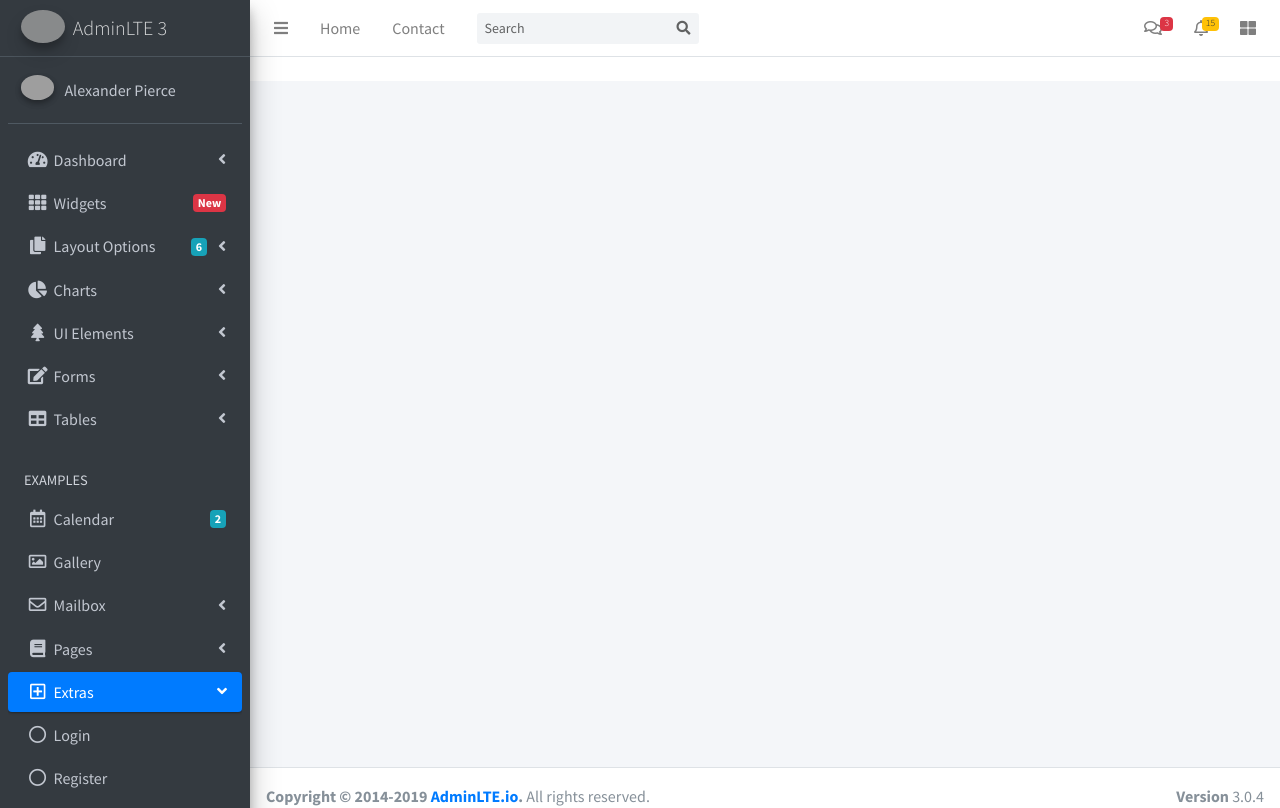
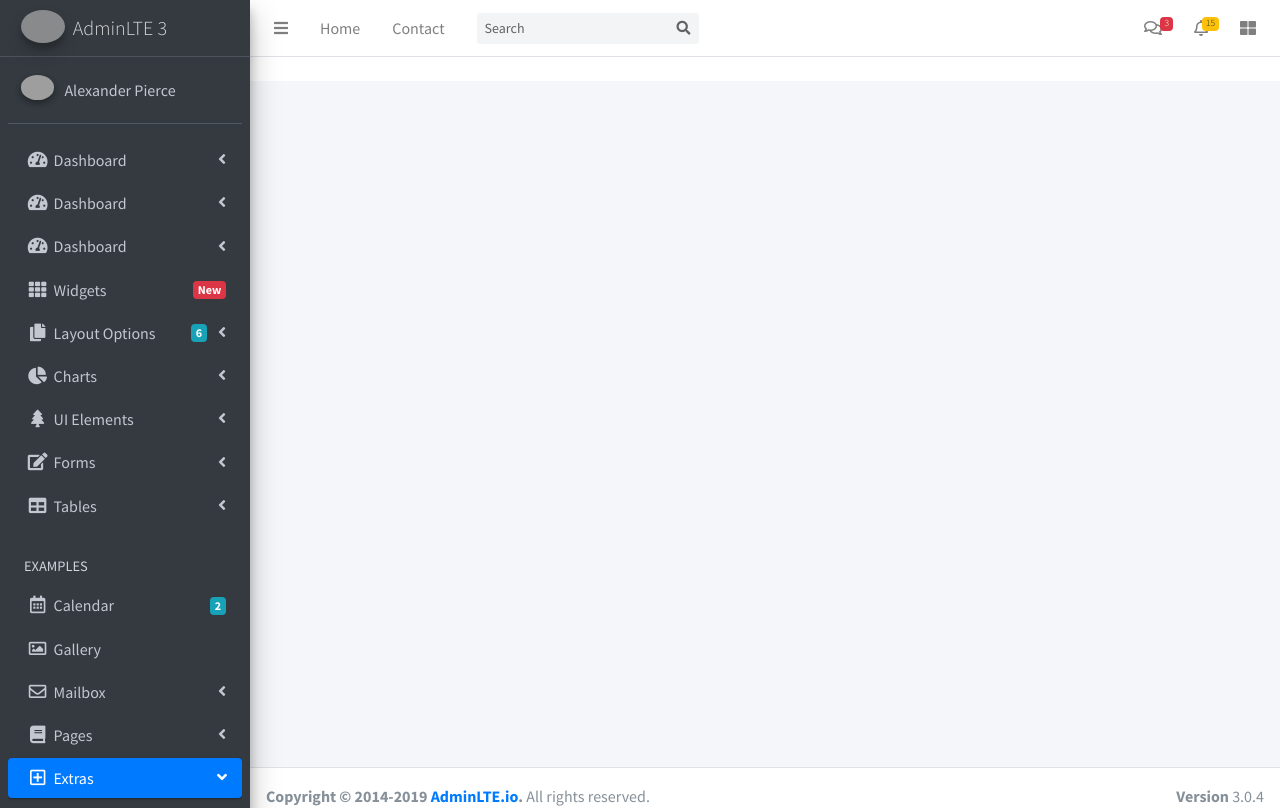
Before and after one commit to gayara/ExamDashboard, a React (Create React App) app: page /admin in a window 1280 px wide. Shown: the top 808 px of the page. Built offline with nearby package versions, Linux system fonts and the light colour scheme; grey boxes are pictures that could not be loaded.

Commit message:
update treeview
update treeview

```diff
--- a/src/layout/components/AdminSidebar.jsx
+++ b/src/layout/components/AdminSidebar.jsx
@@ -1,4 +1,6 @@
 import React from "react";
+import AdminSidebarTreeview from "./AdminSidebarTreeview";
+
 
 function AdminSidebar() {
   return (
@@ -37,13 +39,9 @@ function AdminSidebar() {
             data-accordion="false"
           >
             <li className="nav-item has-treeview">
-              <a href="/" className="nav-link">
-                <i className="nav-icon fas fa-tachometer-alt"></i>
-                <p>
-                  Dashboard
-                  <i className="right fas fa-angle-left"></i>
-                </p>
-              </a>
+              <AdminSidebarTreeview/>
+              <AdminSidebarTreeview/>
+              <AdminSidebarTreeview/>
               <ul className="nav nav-treeview">
                 <li className="nav-item">
                   <a href="../../index.html" className="nav-link">
--- /dev/null
+++ b/src/layout/components/AdminSidebarTreeview.jsx
@@ -0,0 +1,34 @@
+import React, { useState } from 'react'
+
+function AdminSidebarTreeview() {
+
+  const [isOpen,setIOpen] = useState(false);
+  return (
+    <li class={`nav-item has-treeview ${isOpen === true?'menu-open':'' } `}>
+            <a href="#" onClick={event => setIOpen(!isOpen)} class="nav-link">
+              <i class="nav-icon fas fa-tachometer-alt"></i>
+              <p>
+                Dashboard
+                <i class="right fas fa-angle-left"></i>
+              </p>
+            </a>
+            <ul class="nav nav-treeview ">
+              <li class="nav-item">
+                <a href="../../index.html" class="nav-link">
+                  <i class="far fa-circle nav-icon"></i>
+                  <p>Dashboard v1</p>
+                </a>
+              </li>
+              <li class="nav-item">
+                <a href="../../index2.html" class="nav-link">
+                  <i class="far fa-circle nav-icon"></i>
+                  <p>Dashboard v2</p>
+                </a>
+              </li>
+
+            </ul>
+          </li>
+  )
+}
+
+export default AdminSidebarTreeview
```
